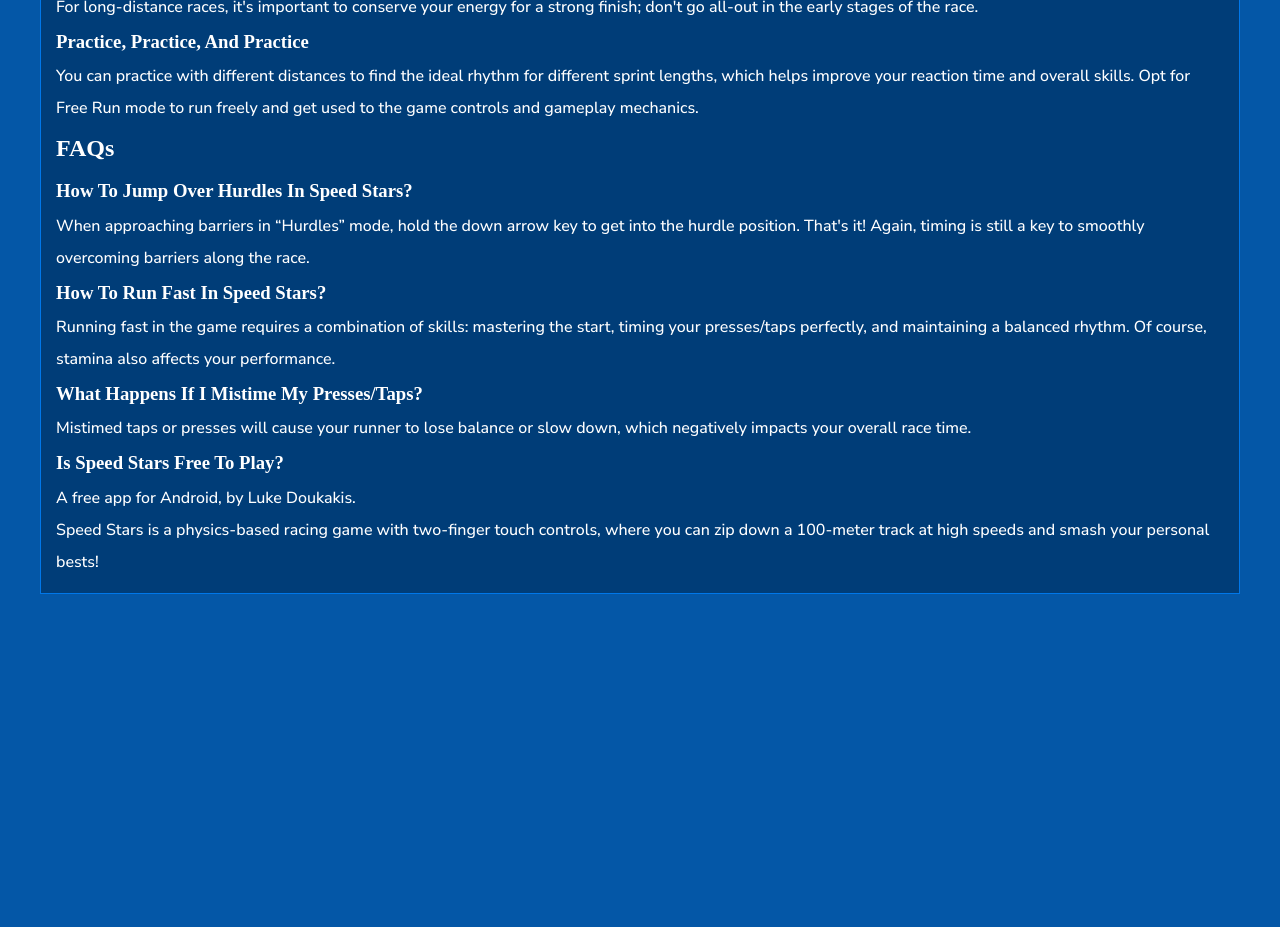
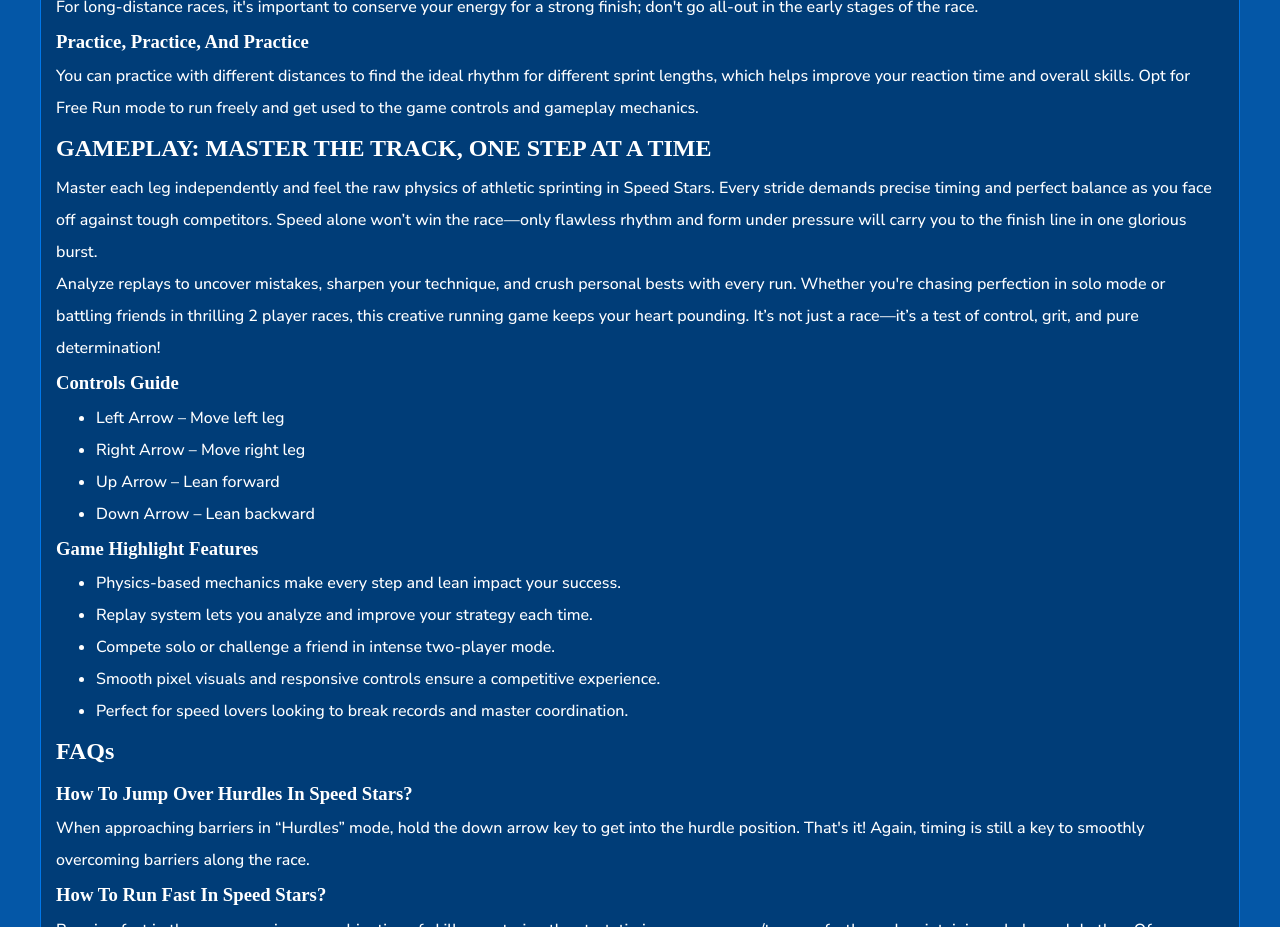
Before and after one commit to dongyubin/speed-stars, a plain HTML site: page index.html in a window 1280 px wide. Shown: the part 2800-3727 px from the top of the page. Before the commit the page ends 3409 px from the top, so only its background shows below. Drawn offline with Linux system fonts and the light colour scheme.

Commit message:
2025年7月7日：新增内容

```diff
--- a/index.html
+++ b/index.html
@@ -310,6 +310,34 @@
                             <p>
                                 You can practice with different distances to find the ideal rhythm for different sprint lengths, which helps improve your reaction time and overall skills. Opt for Free Run mode to run freely and get used to the game controls and gameplay mechanics.
                             </p>
+                            <h2>GAMEPLAY: MASTER THE TRACK, ONE STEP AT A TIME</h2>
+                            <p>
+                                Master each leg independently and feel the raw physics of athletic sprinting in Speed Stars. Every stride demands precise timing and perfect balance as you face off against tough competitors. Speed alone won’t win the race—only flawless rhythm and form under pressure will carry you to the finish line in one glorious burst.
+                            </p>
+                            <p>
+                                Analyze replays to uncover mistakes, sharpen your technique, and crush personal bests with every run. Whether you're chasing perfection in solo mode or battling friends in thrilling 2 player races, this creative running game keeps your heart pounding. It’s not just a race—it’s a test of control, grit, and pure determination!
+                            </p>
+                            <h3>Controls Guide</h3>
+                            <p>
+                                <ul>
+                                    <li>Left Arrow – Move left leg</li>
+                                    <li>Right Arrow – Move right leg</li>
+                                    <li>Up Arrow – Lean forward</li>
+                                    <li>Down Arrow – Lean backward</li>
+                                </ul>
+                            </p>
+                            <h3>
+                                Game Highlight Features
+                            </h3>
+                            <p>
+                                <ul>
+                                    <li>Physics-based mechanics make every step and lean impact your success.</li>
+                                    <li>Replay system lets you analyze and improve your strategy each time.</li>
+                                    <li>Compete solo or challenge a friend in intense two-player mode.</li>
+                                    <li>Smooth pixel visuals and responsive controls ensure a competitive experience.</li>
+                                    <li>Perfect for speed lovers looking to break records and master coordination.</li>
+                                </ul>
+                            </p>
                             <h2>FAQs</h2>
                             <h3>How to jump over hurdles in Speed Stars?</h3>
                             <p>
```
